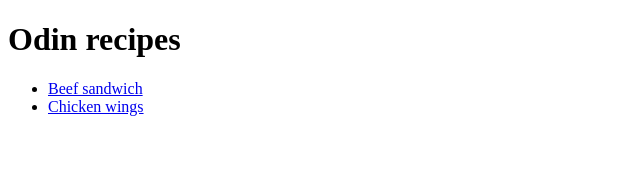
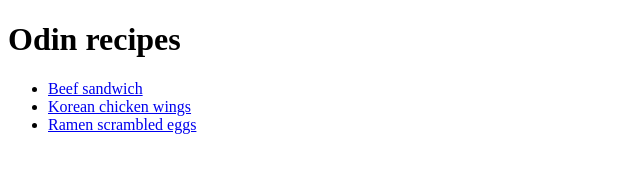
Before and after one commit to Lost-Stardust/odin-recipes, a plain HTML site: page index.html in a window 1280 px wide. Shown: the whole page, without its empty margins (0-640 px from the left). Drawn offline with Linux system fonts and the light colour scheme.

Commit message:
Add link to ramen recipe page

```diff
--- a/index.html
+++ b/index.html
@@ -9,7 +9,8 @@
 
        <ul>
         <li><a href="recipes/sandwich.html">Beef sandwich</a></li>
-        <li><a href="recipes/chicken-wings.html">Chicken wings</a> </li>
+        <li><a href="recipes/chicken-wings.html">Korean chicken wings</a> </li>
+        <li><a href="recipes/ramen.html">Ramen scrambled eggs</a></li>
        </ul>
     </body>
 </html>
```
